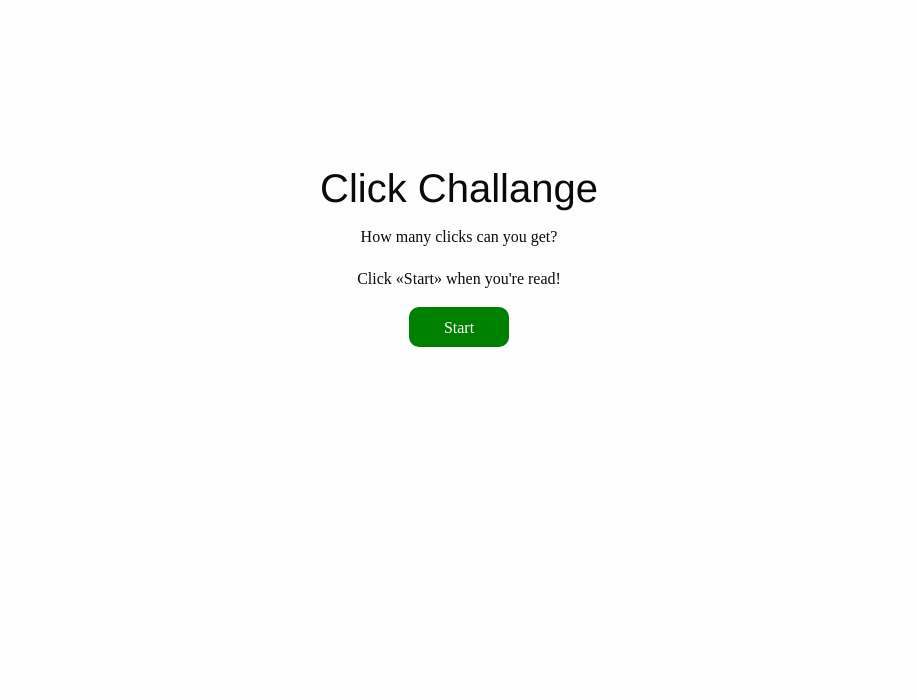
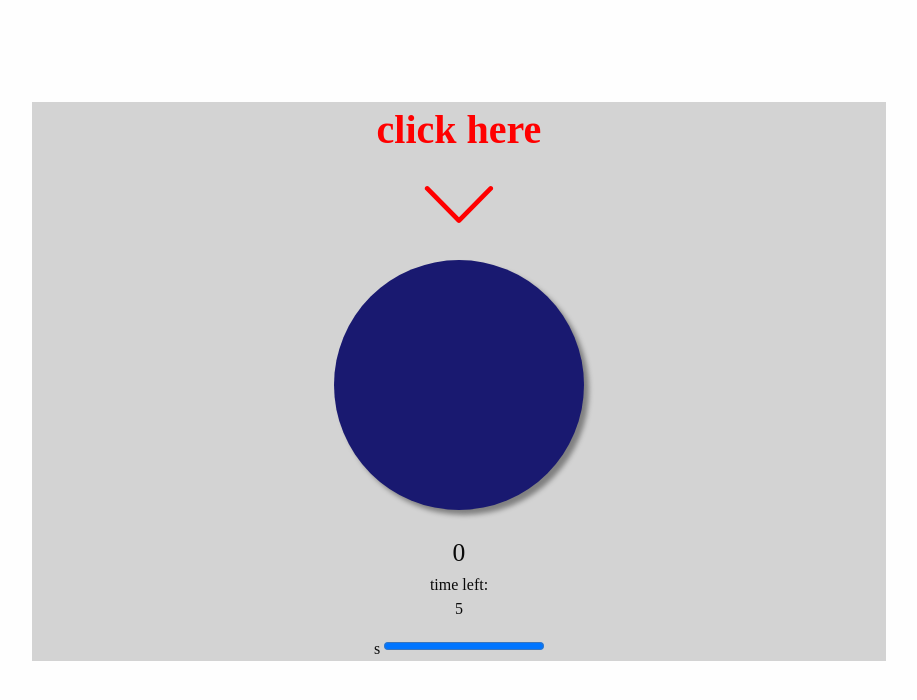
Before and after one commit to matthiasmeierkoch/clickcounter, a plain HTML site: page index.html in a window 1280 px wide. Shown: the whole page, without its empty margins (181-1098 px from the left). Drawn offline with Linux system fonts and the light colour scheme; a web font is replaced by a local one.

Commit message:
ADD: StartScreen (in comments) how to remove startscreen when pressing start?

```diff
--- a/index.html
+++ b/index.html
@@ -10,7 +10,7 @@
 <body>
 
 <div class="grid-x">
-
+    <!--
         <div class="large-10 large-offset-1 center startscreen" id="startScreen">
             <h2>Click Challange</h2>
             <p>How many clicks can you get?</p>
@@ -19,8 +19,8 @@
                 <p class="buttontext">Start</p>
             </div>
         </div>
-
-    <div class="layer-hidden spacer large-offset-2 large-8 center container" id="showOverlay">
+-->
+        <div class=" spacer large-offset-2 large-8 center container" id="showOverlay">
 
             <h1 class="title">click here</h1>
             <img class="arrow bounce-top" src="assets/down-arrow.svg"><br>
@@ -47,9 +47,6 @@
 
     </div>
 
-
-</div>
-
     <script src="test.js"></script>
 
     </body>
```
Lines whose indentation alone changed are shown as unchanged.
